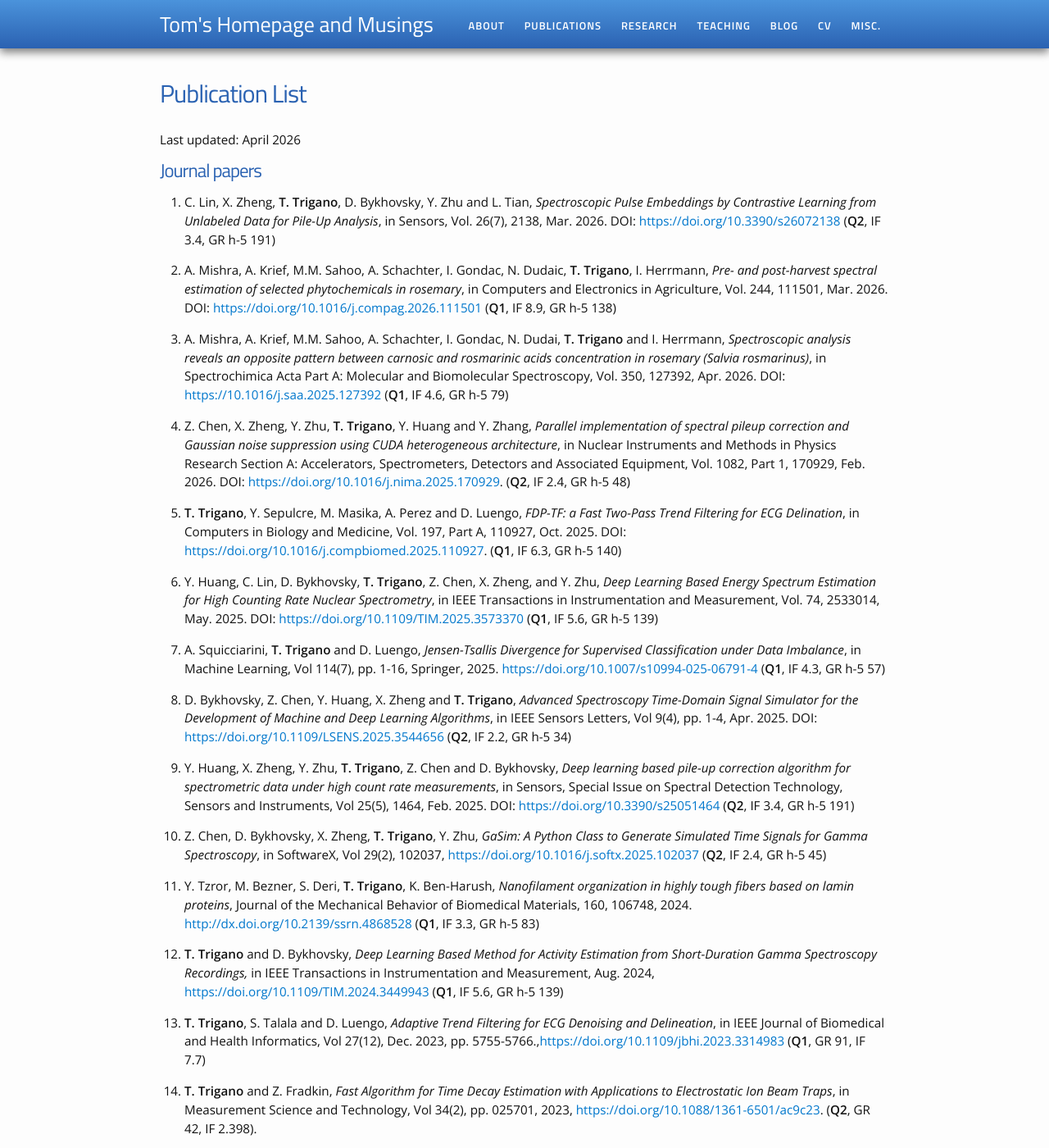
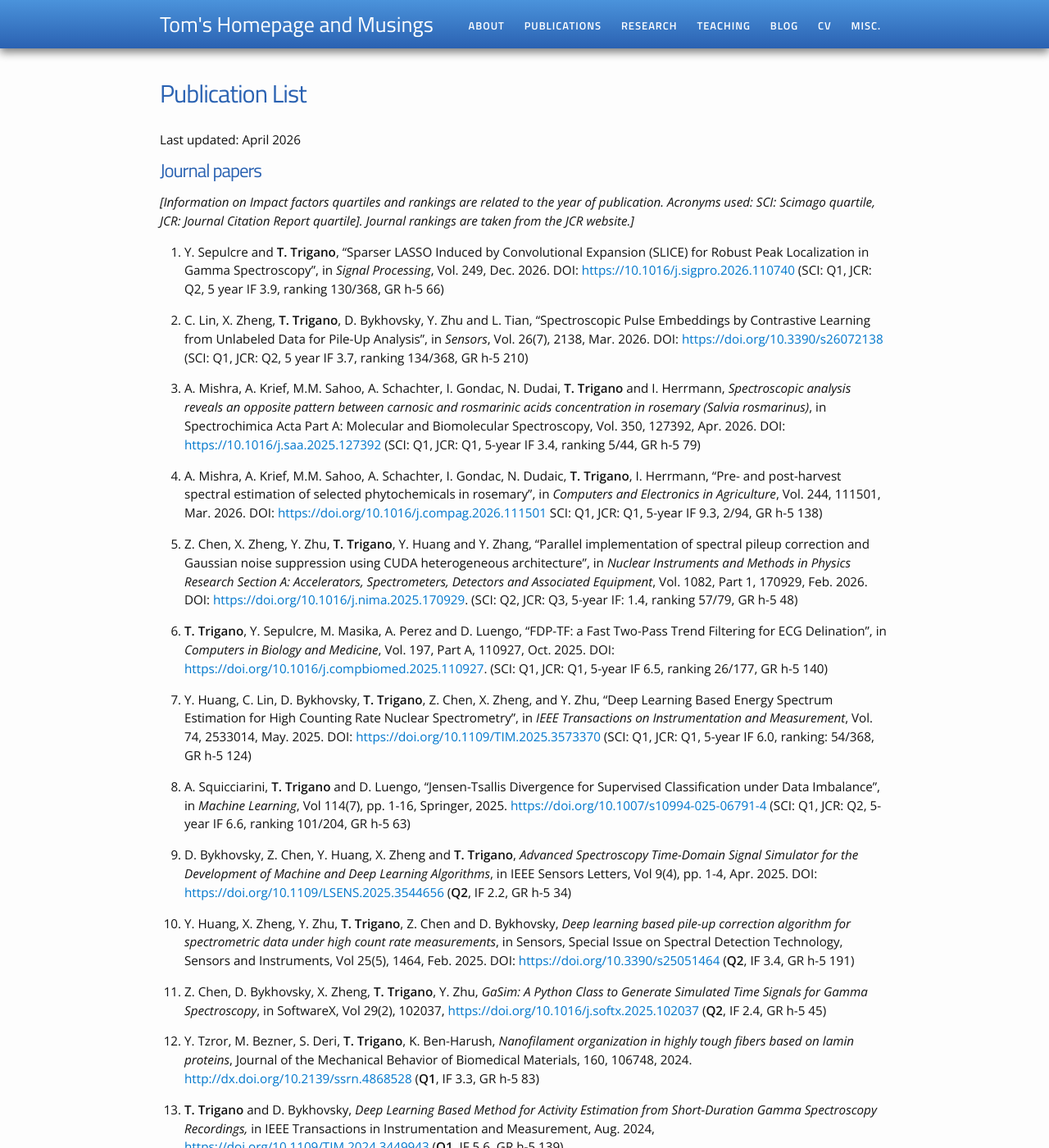
Before and after one commit to TomTrigano/my-webpage, a Jekyll site: the page built from publications.md, in a window 1280 px wide and 1400 px high. Shown: the whole window at 82% size. Built offline with Jekyll 4.4.1, drawn with Linux system fonts in a browser that asks for light colours.

Commit message:
Update publications.md

```diff
--- a/publications.md
+++ b/publications.md
@@ -8,19 +8,23 @@ Last updated: April 2026
 
 # Journal papers
 
-1. C. Lin, X. Zheng, **T. Trigano**, D. Bykhovsky, Y. Zhu and L. Tian, *Spectroscopic Pulse Embeddings by Contrastive Learning from Unlabeled Data for Pile-Up Analysis*, in Sensors, Vol. 26(7), 2138, Mar. 2026. DOI: <https://doi.org/10.3390/s26072138> (**Q2**, IF 3.4, GR h-5 191)
+*\[Information on Impact factors quartiles and rankings are related to the year of publication. Acronyms used: SCI: Scimago quartile, JCR: Journal Citation Report quartile\]. Journal rankings are taken from the JCR website.\]*
 
-1. A. Mishra, A. Krief, M.M. Sahoo, A. Schachter, I. Gondac, N. Dudaic, **T. Trigano**, I. Herrmann, *Pre- and post-harvest spectral estimation of selected phytochemicals in rosemary*, in Computers and Electronics in Agriculture, Vol. 244, 111501, Mar. 2026. DOI: <https://doi.org/10.1016/j.compag.2026.111501> (**Q1**, IF 8.9, GR h-5 138)
+1. Y. Sepulcre and **T. Trigano**, "Sparser LASSO Induced by Convolutional Expansion (SLICE) for Robust Peak Localization in Gamma Spectroscopy", in *Signal Processing*, Vol. 249, Dec. 2026. DOI: <https://10.1016/j.sigpro.2026.110740> (SCI: Q1, JCR: Q2, 5 year IF 3.9, ranking 130/368, GR h-5 66)
 
-1. A. Mishra, A. Krief, M.M. Sahoo, A. Schachter, I. Gondac, N. Dudai, **T. Trigano** and I. Herrmann, *Spectroscopic analysis reveals an opposite pattern between carnosic and rosmarinic acids concentration in rosemary (Salvia rosmarinus)*, in Spectrochimica Acta Part A: Molecular and Biomolecular Spectroscopy, Vol. 350, 127392, Apr. 2026. DOI: <https://10.1016/j.saa.2025.127392>  (**Q1**, IF 4.6, GR h-5 79)
+1. C. Lin, X. Zheng, **T. Trigano**, D. Bykhovsky, Y. Zhu and L. Tian, "Spectroscopic Pulse Embeddings by Contrastive Learning from Unlabeled Data for Pile-Up Analysis", in *Sensors*, Vol. 26(7), 2138, Mar. 2026. DOI: <https://doi.org/10.3390/s26072138> (SCI: Q1, JCR: Q2, 5 year IF 3.7, ranking 134/368, GR h-5 210)
 
-1. Z. Chen, X. Zheng, Y. Zhu, **T. Trigano**, Y. Huang and Y. Zhang, *Parallel implementation of spectral pileup correction and Gaussian noise suppression using CUDA heterogeneous architecture*, in Nuclear Instruments and Methods in Physics Research Section A: Accelerators, Spectrometers, Detectors and Associated Equipment,  Vol. 1082, Part 1, 170929, Feb. 2026. DOI: <https://doi.org/10.1016/j.nima.2025.170929>. (**Q2**, IF 2.4, GR h-5 48)
+1. A. Mishra, A. Krief, M.M. Sahoo, A. Schachter, I. Gondac, N. Dudai, **T. Trigano** and I. Herrmann, *Spectroscopic analysis reveals an opposite pattern between carnosic and rosmarinic acids concentration in rosemary (Salvia rosmarinus)*, in Spectrochimica Acta Part A: Molecular and Biomolecular Spectroscopy, Vol. 350, 127392, Apr. 2026. DOI: <https://10.1016/j.saa.2025.127392>  (SCI: Q1, JCR: Q1, 5-year IF 3.4, ranking 5/44, GR h-5 79)
 
-1. **T. Trigano**, Y. Sepulcre, M. Masika, A. Perez and D. Luengo, *FDP-TF: a Fast Two-Pass Trend Filtering for ECG Delination*, in Computers in Biology and Medicine, Vol. 197, Part A, 110927, Oct. 2025. DOI: <https://doi.org/10.1016/j.compbiomed.2025.110927>. (**Q1**, IF 6.3, GR h-5 140)
+1. A. Mishra, A. Krief, M.M. Sahoo, A. Schachter, I. Gondac, N. Dudaic, **T. Trigano**, I. Herrmann, "Pre- and post-harvest spectral estimation of selected phytochemicals in rosemary", in *Computers and Electronics in Agriculture*, Vol. 244, 111501, Mar. 2026. DOI: <https://doi.org/10.1016/j.compag.2026.111501> SCI: Q1, JCR: Q1, 5-year IF 9.3, 2/94, GR h-5 138)
 
-1. Y. Huang, C. Lin, D. Bykhovsky, **T. Trigano**, Z. Chen, X. Zheng, and Y. Zhu, *Deep Learning Based Energy Spectrum Estimation for High Counting Rate Nuclear Spectrometry*, in IEEE Transactions in Instrumentation and Measurement, Vol. 74, 2533014, May. 2025. DOI: <https://doi.org/10.1109/TIM.2025.3573370> (**Q1**, IF 5.6, GR h-5 139)
+1. Z. Chen, X. Zheng, Y. Zhu, **T. Trigano**, Y. Huang and Y. Zhang, "Parallel implementation of spectral pileup correction and Gaussian noise suppression using CUDA heterogeneous architecture", in *Nuclear Instruments and Methods in Physics Research Section A: Accelerators, Spectrometers, Detectors and Associated Equipment*,  Vol. 1082, Part 1, 170929, Feb. 2026. DOI: <https://doi.org/10.1016/j.nima.2025.170929>. (SCI: Q2, JCR: Q3, 5-year IF: 1.4, ranking 57/79, GR h-5 48)
 
-1. A. Squicciarini, **T. Trigano** and D. Luengo, *Jensen-Tsallis Divergence for Supervised Classification under Data Imbalance*, in Machine Learning, Vol 114(7), pp. 1-16, Springer, 2025. <https://doi.org/10.1007/s10994-025-06791-4> (**Q1**, IF 4.3, GR h-5 57)
+1. **T. Trigano**, Y. Sepulcre, M. Masika, A. Perez and D. Luengo, "FDP-TF: a Fast Two-Pass Trend Filtering for ECG Delination", in *Computers in Biology and Medicine*, Vol. 197, Part A, 110927, Oct. 2025. DOI: <https://doi.org/10.1016/j.compbiomed.2025.110927>. (SCI: Q1, JCR: Q1, 5-year IF 6.5, ranking 26/177, GR h-5 140)
+
+1. Y. Huang, C. Lin, D. Bykhovsky, **T. Trigano**, Z. Chen, X. Zheng, and Y. Zhu, "Deep Learning Based Energy Spectrum Estimation for High Counting Rate Nuclear Spectrometry", in *IEEE Transactions on Instrumentation and Measurement*, Vol. 74, 2533014, May. 2025. DOI: <https://doi.org/10.1109/TIM.2025.3573370> (SCI: Q1, JCR: Q1, 5-year IF 6.0, ranking: 54/368, GR h-5 124)
+
+1. A. Squicciarini, **T. Trigano** and D. Luengo, "Jensen-Tsallis Divergence for Supervised Classification under Data Imbalance", in *Machine Learning*, Vol 114(7), pp. 1-16, Springer, 2025. <https://doi.org/10.1007/s10994-025-06791-4> (SCI: Q1, JCR: Q2, 5-year IF 6.6, ranking 101/204, GR h-5 63)
 
 1. D. Bykhovsky, Z. Chen, Y. Huang, X. Zheng and **T. Trigano**, *Advanced Spectroscopy Time-Domain Signal Simulator for the Development of Machine and Deep Learning Algorithms*, in IEEE Sensors Letters, Vol 9(4), pp. 1-4, Apr. 2025. DOI: <https://doi.org/10.1109/LSENS.2025.3544656> (**Q2**, IF 2.2, GR h-5 34)
 
```
